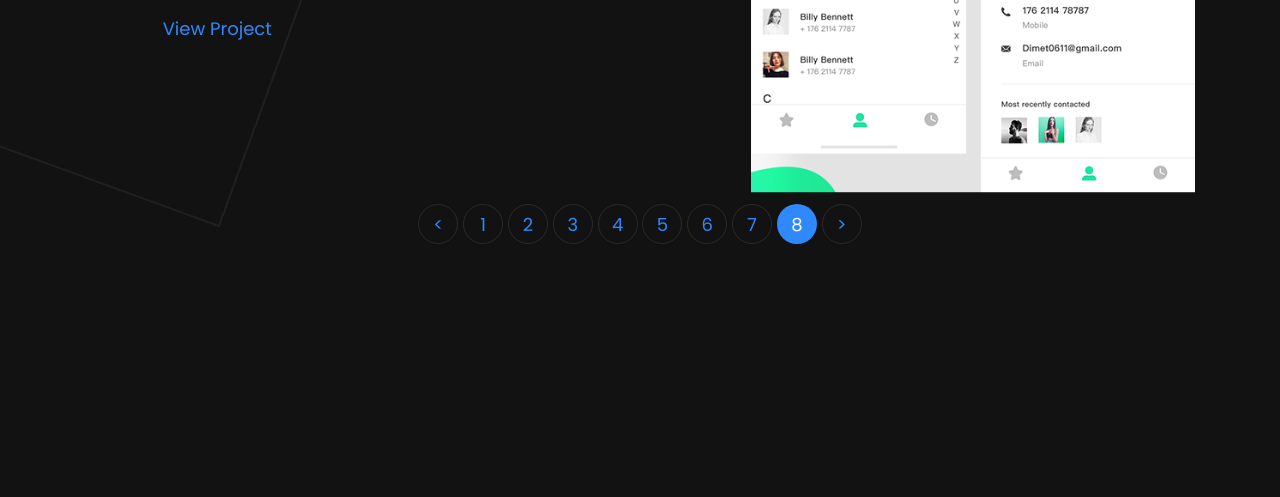
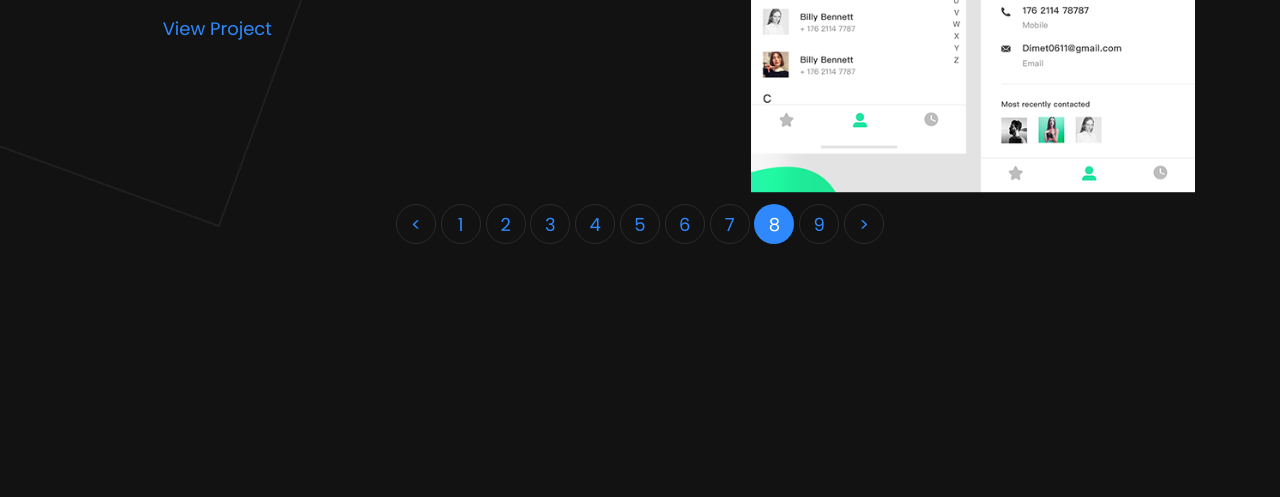
Before and after one commit to Md-Yasin-Arafat-Shuvo/MD-YASIN-ARAFAT-SHUVO-PORTFOLIO, a plain HTML site: page signature work page 8.html in a window 1280 px wide. Shown: the part 729-1226 px from the top of the page. Drawn offline with Linux system fonts and the light colour scheme; some packages are replaced by stand-ins of ours; files whose address does not match are found by name.

Commit message:
signature work page 8.html

```diff
--- a/signature work page 8.html
+++ b/signature work page 8.html
@@ -107,7 +107,8 @@
                   <li><a href="signature work page 6.html">6</a></li>
                   <li><a href="signature work page 7.html">7</a></li>
                   <li class="active"><a href="signature work page 8.html">8</a></li>
-	                <li><a href="signaturework.html">&gt;</a></li>
+                  <li><a href="signature work page 9.html">9</a></li>
+	                <li><a href="signature work page 9.html">&gt;</a></li>
 	              </ul>
 	            </div>
 	          </div>
```
